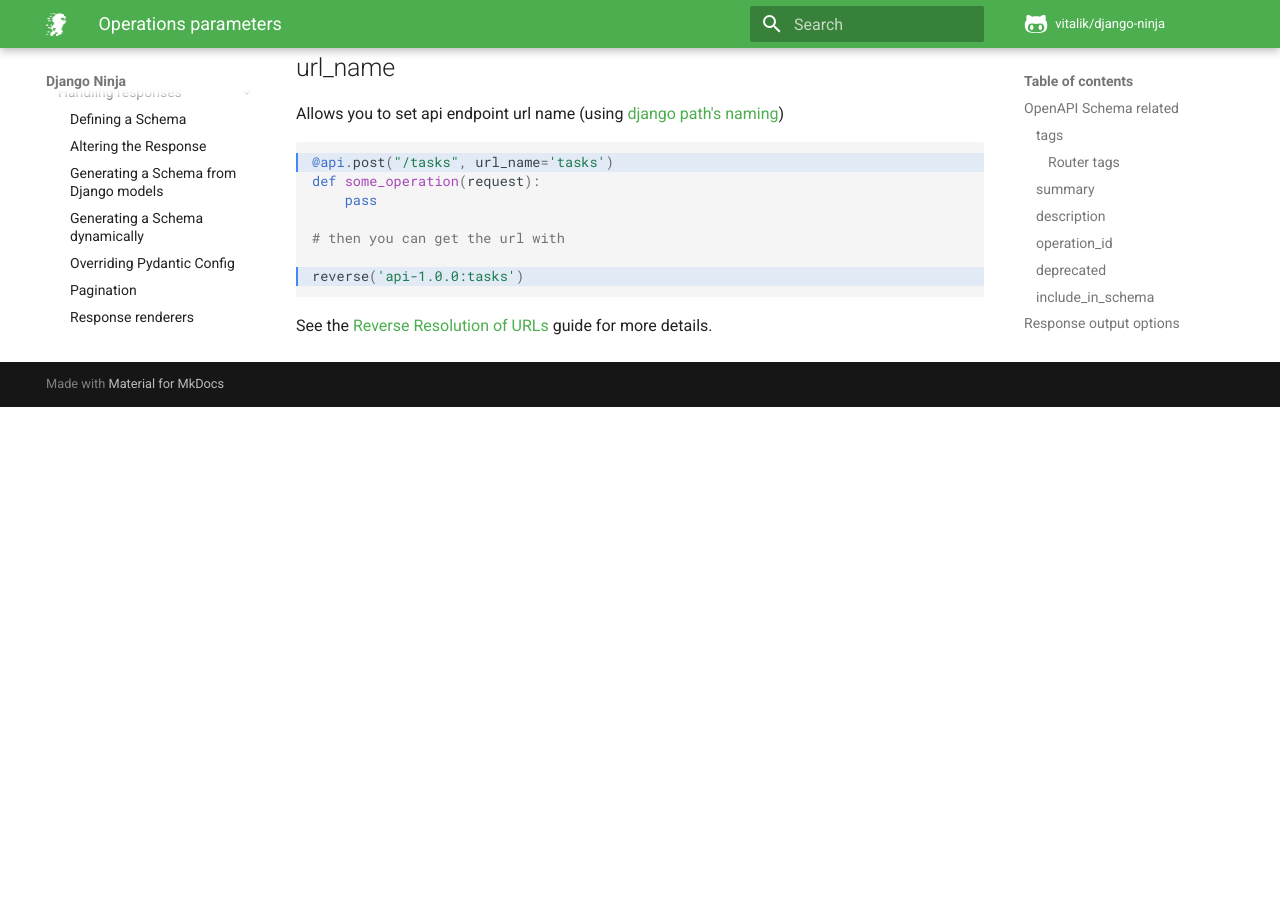
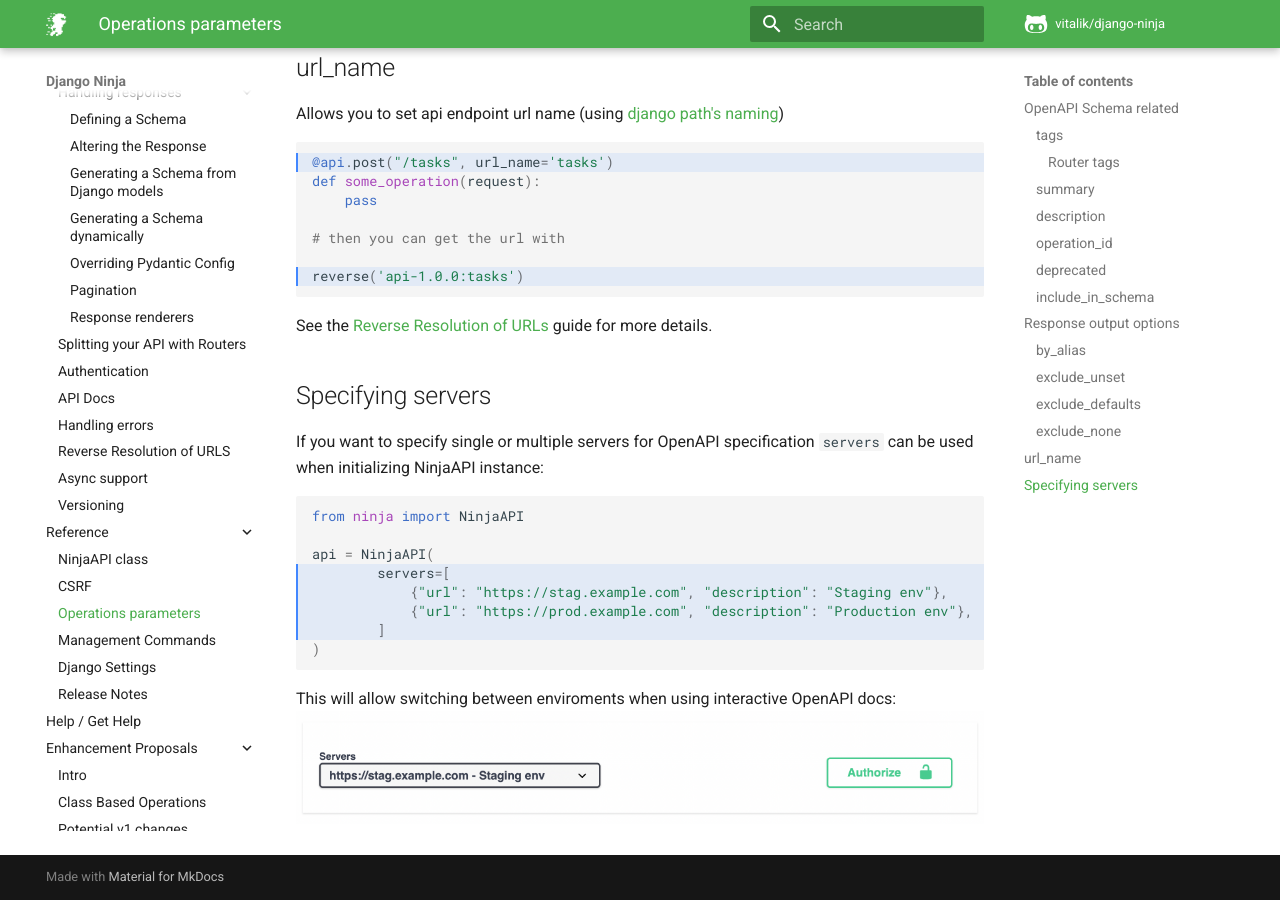
Before and after one commit to rainbow1016/django-master, an MkDocs documentation site: the page built from docs/docs/reference/operations-parameters.md, in a window 1280 px wide and 900 px high, scrolled down 4612 px. Built offline with MkDocs 1.6.1 and Material for MkDocs 9.7.7, drawn with Linux system fonts in a browser that asks for light colours; comment, search, counter and statistics services are not loaded; before the commit the page ends 5019 px from its top, so only the background shows below that.

Commit message:
Added docs of how to use servers

````diff
--- a/docs/docs/reference/operations-parameters.md
+++ b/docs/docs/reference/operations-parameters.md
@@ -183,3 +183,18 @@ reverse('api-1.0.0:tasks')
 ```
 
 See the [Reverse Resolution of URLs](../guides/urls.md) guide for more details.
+
+## Specifying servers
+If you want to specify single or multiple servers for OpenAPI specification `servers` can be used when initializing NinjaAPI instance:
+```Python hl_lines="4 5 6 7"
+from ninja import NinjaAPI
+
+api = NinjaAPI(
+        servers=[
+            {"url": "https://stag.example.com", "description": "Staging env"},
+            {"url": "https://prod.example.com", "description": "Production env"},
+        ]
+)
+```
+This will allow switching between enviroments when using interactive OpenAPI docs:
+![Servers](../img/servers.png)
````
Also changed, not shown: docs/docs/img/servers.png (added).
